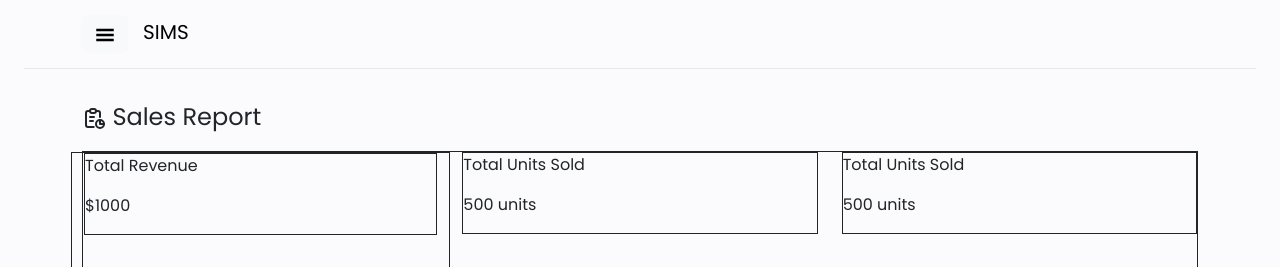
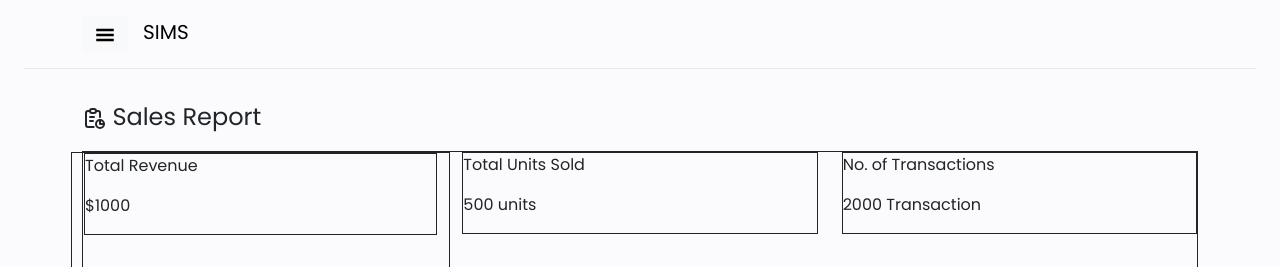
Before and after one commit to MarkRyuo/SalesInventoryManagementSystem_SIMS, a React (Vite) app in the folder client/: page /ReportPage in a window 1280 px wide. Shown: the top 267 px of the page. Built offline with nearby package versions, Linux system fonts and the light colour scheme.

Commit message:
Subject : Body

```diff
--- a/client/src/pages/ReportPage.jsx
+++ b/client/src/pages/ReportPage.jsx
@@ -33,7 +33,7 @@ export const ReportPage = () => {
                         <ReportCharts reports={reports.filter((report) => report.title === "Total Units Sold")} />
                     </Col>
                     <Col lg={4}>
-                        <ReportCharts reports={reports.filter((report) => report.title === "Total Units Sold")} />
+                        <ReportCharts reports={reports.filter((report) => report.title === "No. of Transactions")} />
                     </Col>
                 </Row>
             </div>
```
